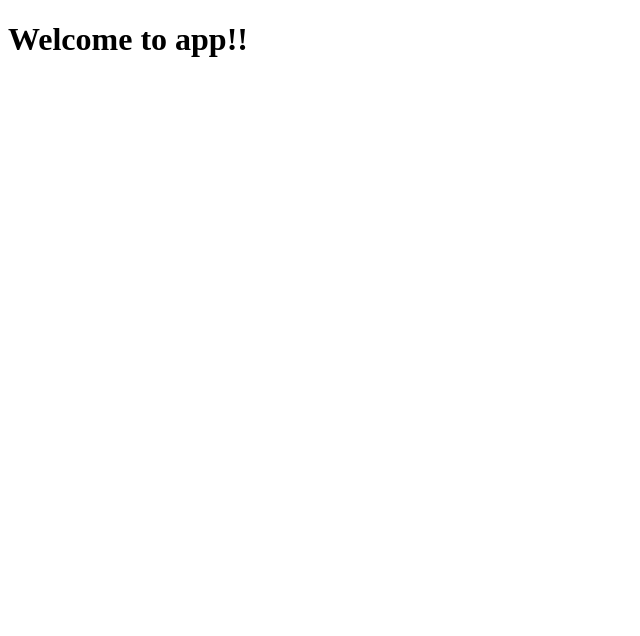
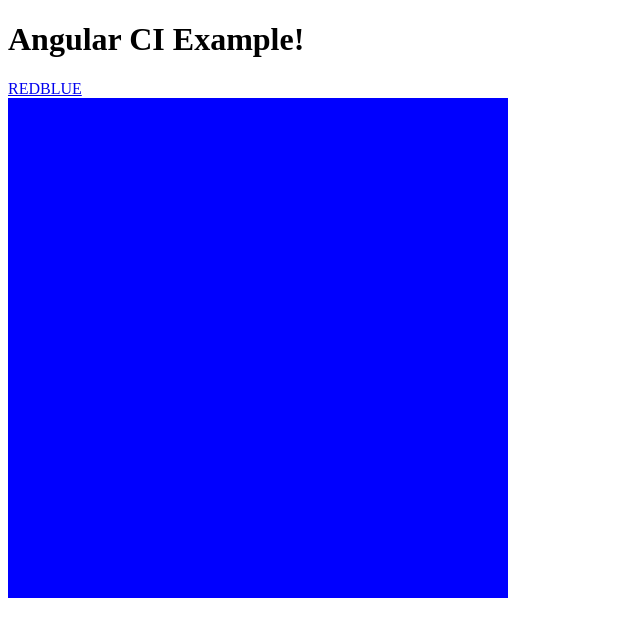
Before and after one commit to rsevilla223/angular-ci-example, an Angular app: page /blue in a window 1280 px wide. Before the commit this address led to /. Shown: the top 636 px of the page, without its empty margins (0-640 px from the left). Built offline with nearby package versions, Linux system fonts and the light colour scheme.

Commit message:
initial push

```diff
--- a/package.json
+++ b/package.json
@@ -8,7 +8,8 @@
     "build": "ng build",
     "test": "ng test",
     "lint": "ng lint",
-    "e2e": "ng e2e"
+    "e2e": "ng e2e",
+    "build-prod": "ng build --prod --aot"
   },
   "private": true,
   "dependencies": {
--- a/src/app/app.component.ts
+++ b/src/app/app.component.ts
@@ -1,15 +1,15 @@
+import { RouterLink } from '@angular/router/router';
 import { Component } from '@angular/core';
 
 @Component({
   selector: 'app-root',
   template: `
-    <h1>
-      Welcome to {{title}}!!
-    </h1>
+    <h1> Angular CI Example! </h1>
+    <nav>
+      <a routerLink="/red">RED</a>
+      <a routerLink="/blue">BLUE</a>
+    </nav>
     <router-outlet></router-outlet>
-  `,
-  styles: []
+  `
 })
-export class AppComponent {
-  title = 'app';
-}
+export class AppComponent {}
--- a/src/app/app.module.ts
+++ b/src/app/app.module.ts
@@ -3,10 +3,14 @@ import { NgModule } from '@angular/core';
 
 import { AppRoutingModule } from './app-routing.module';
 import { AppComponent } from './app.component';
+import { RedComponent } from './red/red.component';
+import { BlueComponent } from './blue/blue.component';
 
 @NgModule({
   declarations: [
-    AppComponent
+    AppComponent,
+    RedComponent,
+    BlueComponent
   ],
   imports: [
     BrowserModule,
--- /dev/null
+++ b/src/app/blue/blue.component.ts
@@ -0,0 +1,11 @@
+
+import { Component, OnInit } from '@angular/core';
+
+@Component({
+  selector: 'app-blue',
+  template: `
+    <div class="wrapper"></div>
+  `,
+  styles: ['div.wrapper { width: 500px; height: 500px; background-color: blue; }']
+})
+export class BlueComponent {}
--- /dev/null
+++ b/src/app/red/red.component.ts
@@ -0,0 +1,10 @@
+import { Component, OnInit } from '@angular/core';
+
+@Component({
+  selector: 'app-red',
+  template: `
+    <div class="wrapper"></div>
+  `,
+  styles: ['div.wrapper { width: 500px; height: 500px; background-color: red; }']
+})
+export class RedComponent {}
```
Also changed, not shown: src/app/app-routing.module.ts (+16 -1 lines), .angular-cli.json, 1 other file (tests, documents, lock files or other folders).
